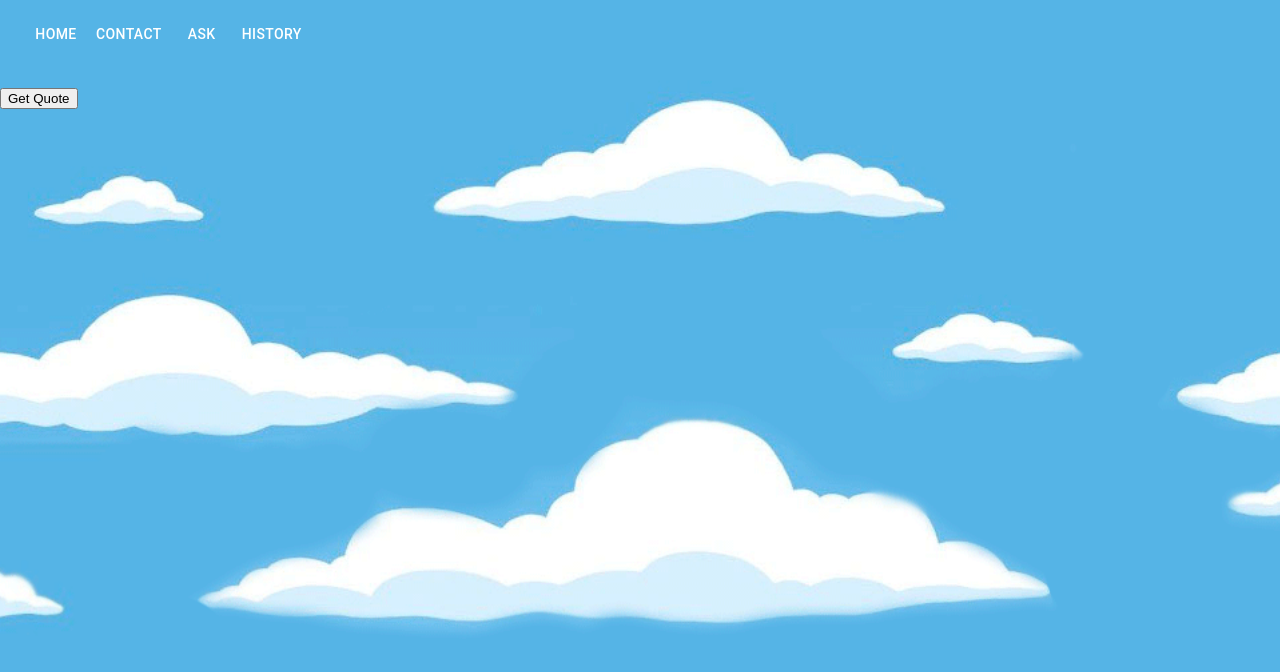
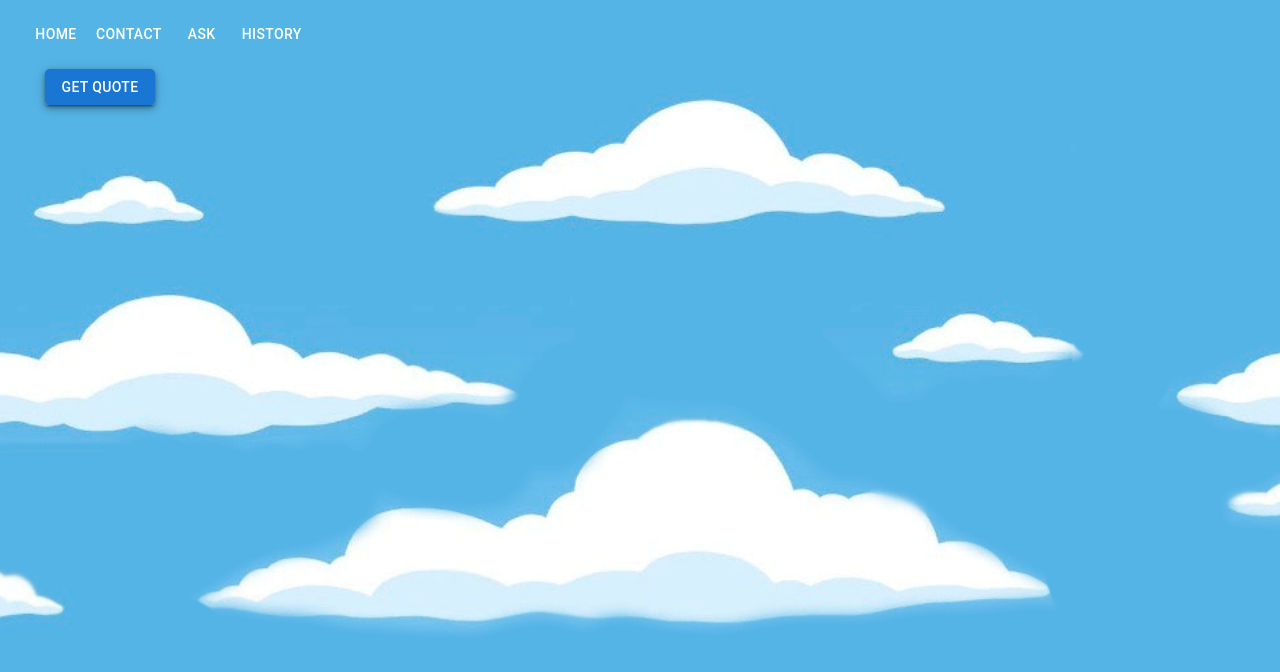
Before and after one commit to DericWard/Ask-God2, a React (Create React App) app: page /history in a window 1280 px wide. Shown: the top 672 px of the page. Built offline with nearby package versions, Linux system fonts and the light colour scheme.

Commit message:
mui styling for random quotes

```diff
--- a/src/App.js
+++ b/src/App.js
@@ -6,8 +6,6 @@ import Contact from "./pages/Contact";
 import Ask from "./pages/Ask.js";
 import History from "./pages/History";
 import GetQuote from "./assets/components/getQuote/getQuote";
-// import axios from 'axios';
-// import { useState } from "react";
 
 
 function App() {
--- a/src/assets/components/getQuote/getQuote.js
+++ b/src/assets/components/getQuote/getQuote.js
@@ -1,5 +1,8 @@
 import axios from 'axios';
 import { useState } from "react";
+import Button from "@mui/material/Button";
+import { Box, Paper, Typography } from '@mui/material';
+import { width } from '@mui/system';
 
 // API call for random quotes
 
@@ -18,11 +21,28 @@ function GetQuote(){
 
 
     return (
-        <div>
-            <h3>{quote}</h3>
-            <button onClick={() => {getQuote()}}>Get Quote</button>
-        </div>
+
+        <Box sx={{
+            display: 'flex',
+            textAlign: 'center',
+            justifyContent: 'center',
+            width: '200px'
+        }}>
+            <Paper elevation={5}>
+                <Typography
+                    sx={{fontSize: 20}}
+                    variant='h3'
+                    >{quote}</Typography>
+                <Button
+                    sx={{'hover': {bgcolor: 'darkblue'}}}
+                    variant="contained"
+                    onClick={() => {getQuote()}}>Get Quote</Button>
+
+            </Paper>
+        </Box>
+
     )
 }
 
+
 export default GetQuote;
```
